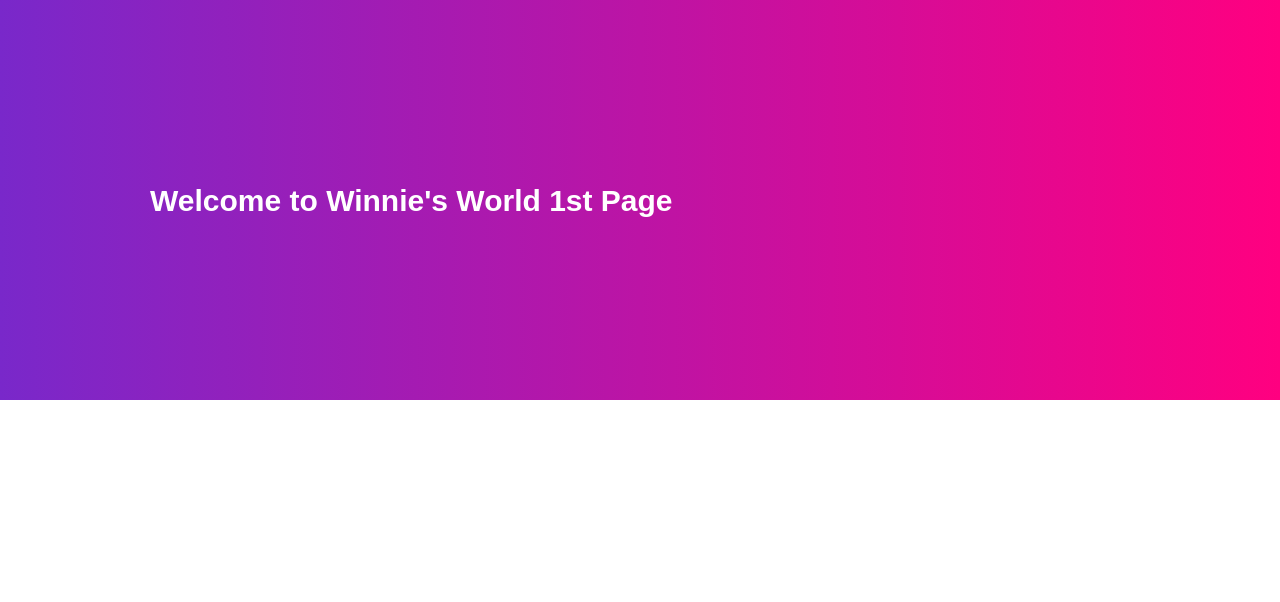
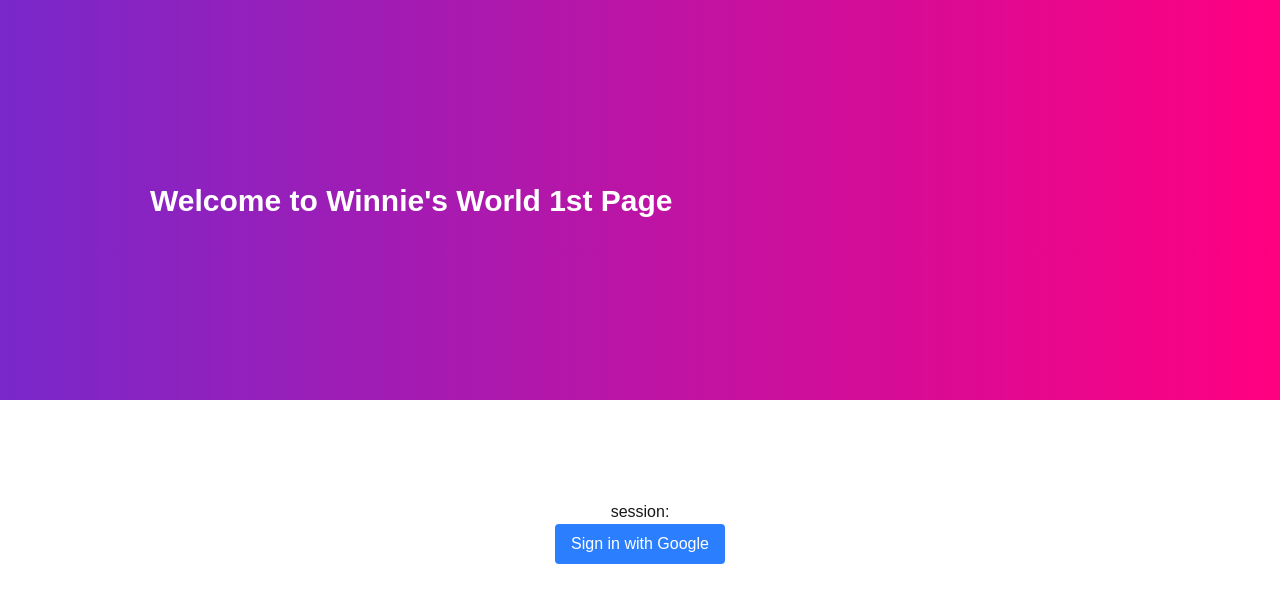
Before and after one commit to oWinnieo/google-auth-demo, a Next.js app: page /home in a window 1280 px wide. Shown: the top 602 px of the page. Built offline with nearby package versions, Linux system fonts and the light colour scheme; no server answers.

Commit message:
Submit 250306 10.45pm testing auth

```diff
--- /dev/null
+++ b/src/app/components/auth/auth.js
@@ -0,0 +1,24 @@
+'use client'
+import { useSession, signIn, signOut } from "next-auth/react";
+import './auth.scss'
+export const Auth = () => {
+    const { data: session } = useSession();
+    return (
+        <div className="flex flex-col items-center mt-20">
+            <p>session: {session && JSON.stringify(session)}</p>
+            {session ? (
+                <>
+                <p>Welcome 123, {session.user.name}!</p>
+                <img src={session.user.image} alt="User Avatar" className="w-16 h-16 rounded-full mt-2" />
+                <button onClick={() => signOut()} className="mt-4 bg-red-500 text-white px-4 py-2 rounded">
+                    Sign out
+                </button>
+                </>
+            ) : (
+                <button onClick={() => signIn("google")} className="bg-blue-500 text-white px-4 py-2 rounded">
+                Sign in with Google
+                </button>
+            )}
+        </div>
+    )
+}
--- /dev/null
+++ b/src/app/components/auth/auth.scss
@@ -0,0 +1,5 @@
+.area-auth {
+    button {
+        text-decoration: none;
+    }
+}
--- a/src/app/home/page.js
+++ b/src/app/home/page.js
@@ -4,7 +4,7 @@ import Image from "next/image";
 // import { Counter } from '../components/counter'
 import Link from 'next/link'
 // import Hello from '@components/hello'; // wtest ts
-// import { Auth } from '@components/auth/auth'
+import { Auth } from '@components/auth/auth'
 import './style.scss'
 
 // export const Home = () => { // wtest wrong?
@@ -24,8 +24,8 @@ const Home = () => {
                 <li><Link href="/about">About Me</Link></li>
                 <li><Link href="learning">Learning</Link></li>
 
-            </div>
-            <Auth></Auth> */}
+            </div> */}
+            <Auth></Auth>
         </div>
         {/* <li><Link href="/blog/first-post">blog/first-post</Link></li> */}
         {/* <Greet />
```
